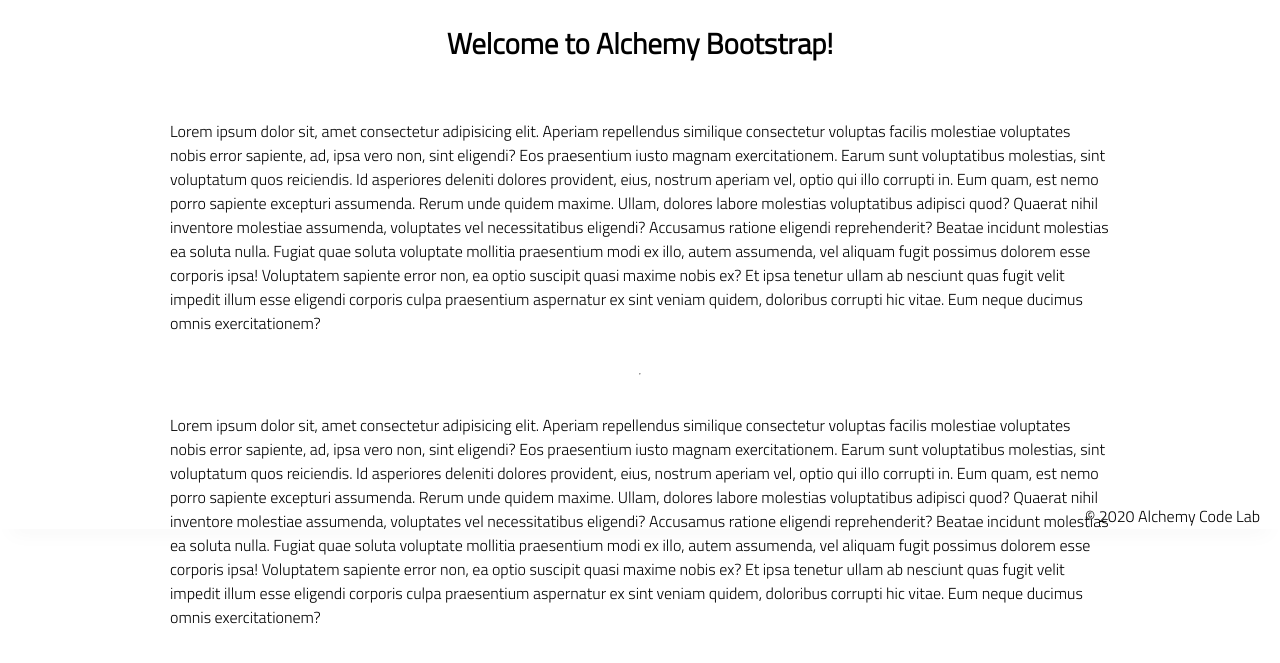
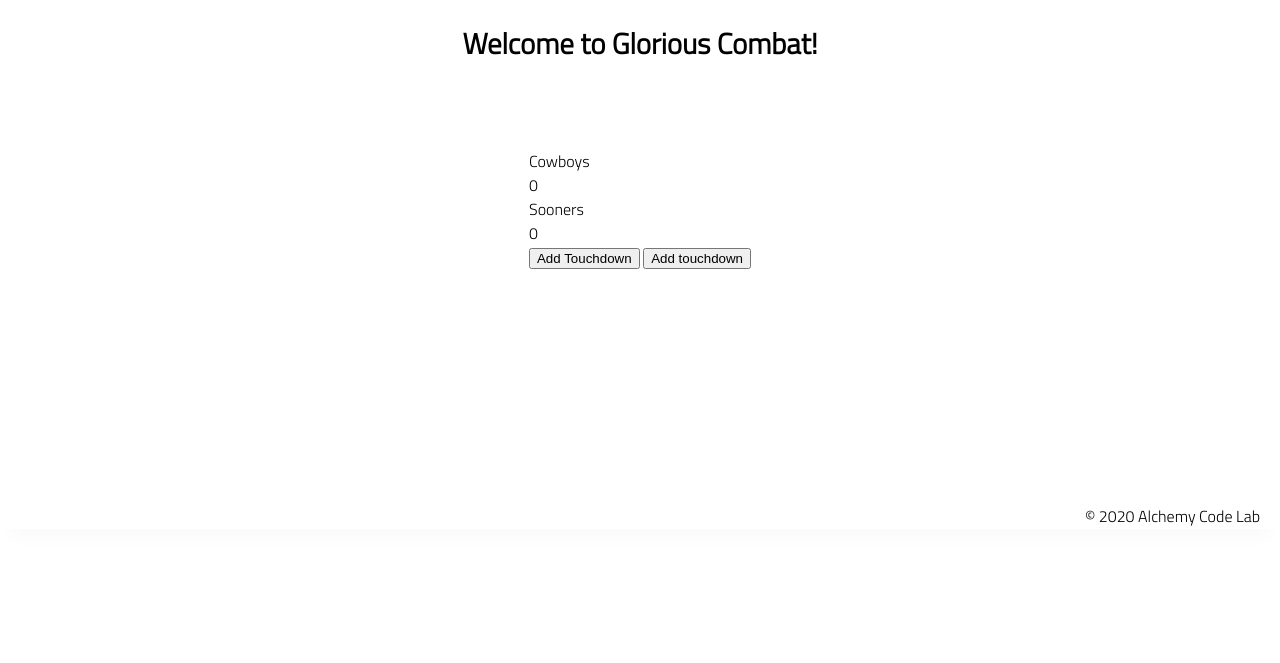
Before and after one commit to DanielRGilles/Scoreboard-FP, a plain HTML site: page index.html in a window 1280 px wide. Shown: the part 271-934 px from the top of the page. After the commit the page ends 800 px from the top, so only its background shows below. Drawn offline with Linux system fonts and the light colour scheme.

Commit message:
built a scoreboard

```diff
--- a/app.js
+++ b/app.js
@@ -1,8 +1,25 @@
 // import functions and grab DOM elements
+const cowEl = document.getElementById('cow-score');
+const soonEl = document.getElementById('soon-score');
+const cowBtnEl = document.getElementById('cowboy');
+const soonBtnEl = document.getElementById('sooner');
 
 // initialize state
+let cowScore = 0;
+let soonScore = 0;
+// set event listeners
+cowBtnEl.addEventListener('click', () => {
+    cowScore = cowScore + 7;
+    // console.log(cowScore);
 
-// set event listeners
+    cowEl.textContent = cowScore;
+});
+soonBtnEl.addEventListener('click', () => {
+    soonScore = soonScore + 7;
+  // console.log(soonScore);
+
+    soonEl.textContent = soonScore;
+});
   // get user input
   // use user input to update state
   // update DOM to reflect the new state
--- a/index.html
+++ b/index.html
@@ -22,46 +22,17 @@
         <section class="main-section">
             <img class="main-logo" src="./assets/alchemy-logo.png" />
             <h2>
-                Welcome to Alchemy Bootstrap!
+                Welcome to Glorious Combat!
             </h2>
+  </section>
+           <div class="score-board">
+            <div>Cowboys</div><div id="cow-score" class="score-box">0</div>
+            <div>Sooners</div> <div id="soon-score" class="score-box">0</div>
+               <button id="cowboy" class="btn">Add Touchdown</button>
+               <button id="sooner" class="btn">Add touchdown</button>
+           </div>
 
-            <p>
-                Lorem ipsum dolor sit, amet consectetur adipisicing elit. Aperiam repellendus similique consectetur
-                voluptas facilis molestiae voluptates nobis error sapiente, ad, ipsa vero non, sint eligendi? Eos
-                praesentium iusto magnam exercitationem.
-                Earum sunt voluptatibus molestias, sint voluptatum quos reiciendis. Id asperiores deleniti dolores
-                provident, eius, nostrum aperiam vel, optio qui illo corrupti in. Eum quam, est nemo porro sapiente
-                excepturi assumenda.
-                Rerum unde quidem maxime. Ullam, dolores labore molestias voluptatibus adipisci quod? Quaerat nihil
-                inventore molestiae assumenda, voluptates vel necessitatibus eligendi? Accusamus ratione eligendi
-                reprehenderit? Beatae incidunt molestias ea soluta nulla.
-                Fugiat quae soluta voluptate mollitia praesentium modi ex illo, autem assumenda, vel aliquam fugit
-                possimus dolorem esse corporis ipsa! Voluptatem sapiente error non, ea optio suscipit quasi maxime nobis
-                ex?
-                Et ipsa tenetur ullam ab nesciunt quas fugit velit impedit illum esse eligendi corporis culpa
-                praesentium aspernatur ex sint veniam quidem, doloribus corrupti hic vitae. Eum neque ducimus omnis
-                exercitationem?
-            </p>
-            <hr />
-            <p>
-                Lorem ipsum dolor sit, amet consectetur adipisicing elit. Aperiam repellendus similique consectetur
-                voluptas facilis molestiae voluptates nobis error sapiente, ad, ipsa vero non, sint eligendi? Eos
-                praesentium iusto magnam exercitationem.
-                Earum sunt voluptatibus molestias, sint voluptatum quos reiciendis. Id asperiores deleniti dolores
-                provident, eius, nostrum aperiam vel, optio qui illo corrupti in. Eum quam, est nemo porro sapiente
-                excepturi assumenda.
-                Rerum unde quidem maxime. Ullam, dolores labore molestias voluptatibus adipisci quod? Quaerat nihil
-                inventore molestiae assumenda, voluptates vel necessitatibus eligendi? Accusamus ratione eligendi
-                reprehenderit? Beatae incidunt molestias ea soluta nulla.
-                Fugiat quae soluta voluptate mollitia praesentium modi ex illo, autem assumenda, vel aliquam fugit
-                possimus dolorem esse corporis ipsa! Voluptatem sapiente error non, ea optio suscipit quasi maxime nobis
-                ex?
-                Et ipsa tenetur ullam ab nesciunt quas fugit velit impedit illum esse eligendi corporis culpa
-                praesentium aspernatur ex sint veniam quidem, doloribus corrupti hic vitae. Eum neque ducimus omnis
-                exercitationem?
-            </p>
 
-        </section>
     </main>
     <footer>
         <div class="copy gutter-right">&copy; 2020 Alchemy Code Lab</div>
```
Also changed, not shown: 1 other file.
